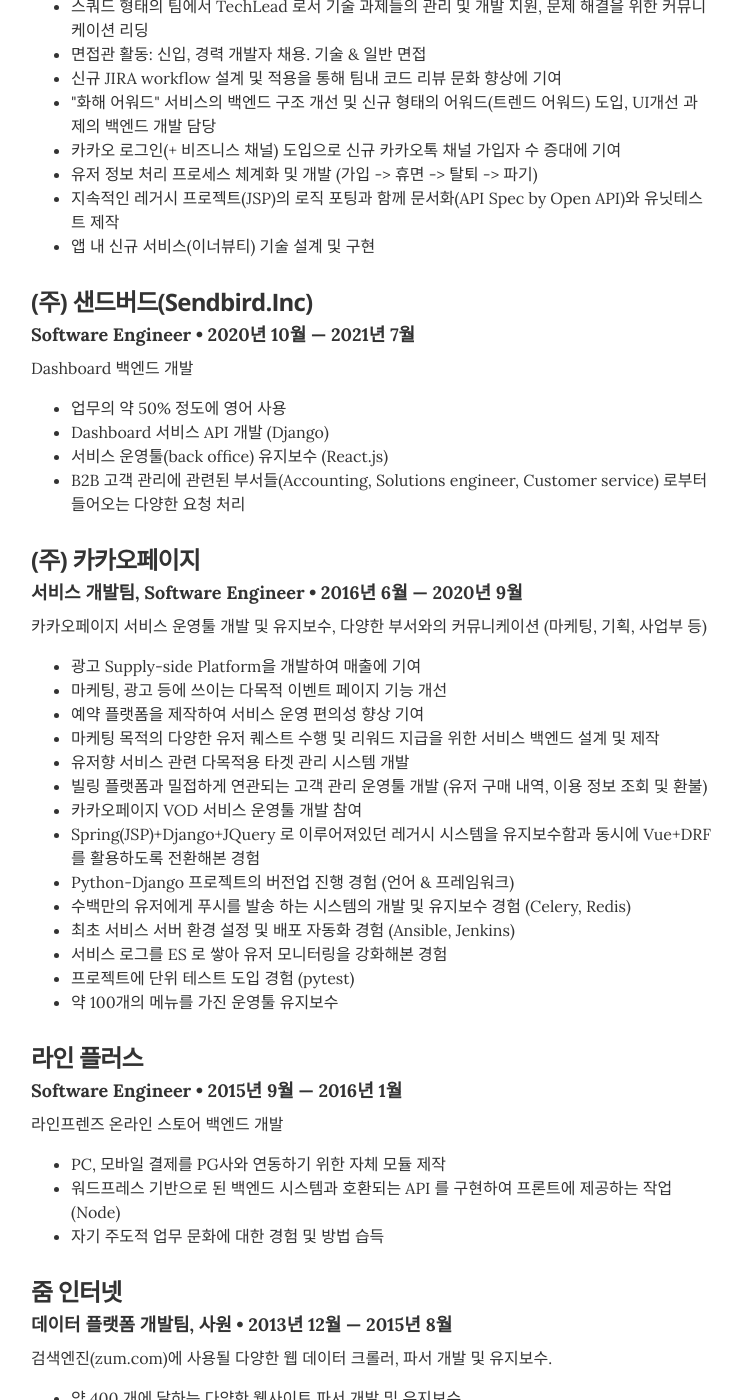
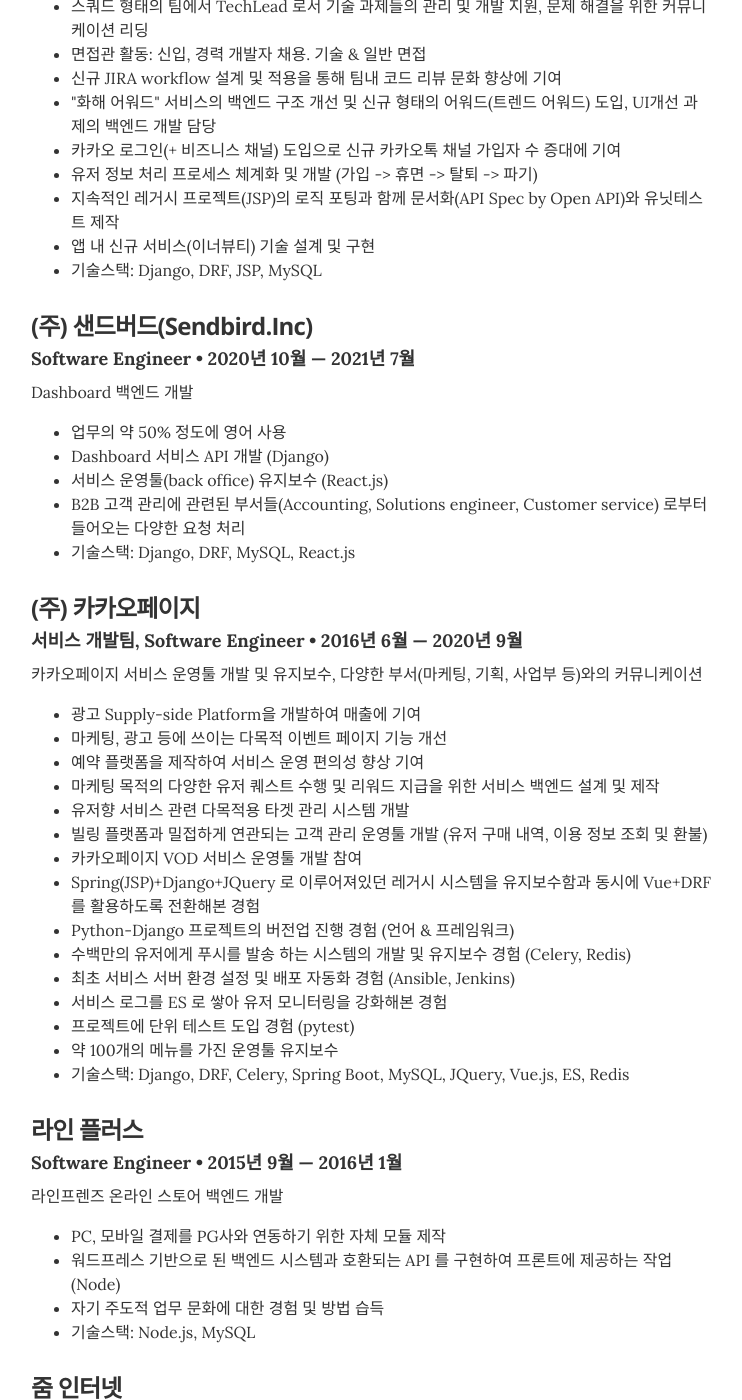
Before and after one commit to Shiwoo-Park/resume, a Jekyll site: the page built from index.html, in a window 1280 px wide and 1400 px high, scrolled down 658 px. Shown: the whole window, without its empty margins (269-1011 px from the left). Built offline with Jekyll 4.4.1, drawn with Linux system fonts in a browser that asks for light colours; some of the changed text lies outside the part shown.

Commit message:
updated resume

```diff
--- a/_data/experience.yml
+++ b/_data/experience.yml
@@ -13,6 +13,7 @@
       <li>유저 정보 처리 프로세스 체계화 및 개발 (가입 -> 휴면 -> 탈퇴 -> 파기)</li>
       <li>지속적인 레거시 프로젝트(JSP)의 로직 포팅과 함께 문서화(API Spec by Open API)와 유닛테스트 제작</li>
       <li>앱 내 신규 서비스(이너뷰티) 기술 설계 및 구현</li>
+      <li>기술스택: Django, DRF, JSP, MySQL</li>
     </ul>
 
 - company: (주) 샌드버드(Sendbird.Inc)
@@ -25,13 +26,14 @@
       <li>Dashboard 서비스 API 개발 (Django)</li>
       <li>서비스 운영툴(back office) 유지보수 (React.js)</li>
       <li>B2B 고객 관리에 관련된 부서들(Accounting, Solutions engineer, Customer service) 로부터 들어오는 다양한 요청 처리</li>
+      <li>기술스택: Django, DRF, MySQL, React.js</li>
     </ul>
 
 - company: (주) 카카오페이지
   position: 서비스 개발팀, Software Engineer
   duration: 2016년 6월 &mdash; 2020년 9월
   summary: |
-    카카오페이지 서비스 운영툴 개발 및 유지보수, 다양한 부서와의 커뮤니케이션 (마케팅, 기획, 사업부 등)
+    카카오페이지 서비스 운영툴 개발 및 유지보수, 다양한 부서(마케팅, 기획, 사업부 등)와의 커뮤니케이션
     <ul>
       <li>광고 Supply-side Platform을 개발하여 매출에 기여</li>
       <li>마케팅, 광고 등에 쓰이는 다목적 이벤트 페이지 기능 개선</li>
@@ -47,6 +49,7 @@
       <li>서비스 로그를 ES 로 쌓아 유저 모니터링을 강화해본 경험</li>
       <li>프로젝트에 단위 테스트 도입 경험 (pytest)</li>
       <li>약 100개의 메뉴를 가진 운영툴 유지보수</li>
+      <li>기술스택: Django, DRF, Celery, Spring Boot, MySQL, JQuery, Vue.js, ES, Redis</li>
     <ul>
 
 - company: 라인 플러스
@@ -58,6 +61,7 @@
       <li>PC, 모바일 결제를 PG사와 연동하기 위한 자체 모듈 제작</li>
       <li>워드프레스 기반으로 된 백엔드 시스템과 호환되는 API 를 구현하여 프론트에 제공하는 작업 (Node)</li>
       <li>자기 주도적 업무 문화에 대한 경험 및 방법 습득</li>
+      <li>기술스택: Node.js, MySQL</li>
     </ul>
 
 - company: 줌 인터넷
@@ -69,6 +73,7 @@
       <li>약 400 개에 달하는 다양한 웹사이트 파서 개발 및 유지보수</li>
       <li>신규 파서 제작, 관리, 모니터링을 제공하는 서비스 개발하여 신규 사이트 파서 제작 시간 1/5 단축</li>
       <li>대량의 블로그 데이터를 기반으로 고품질 블로그 100개를 추출하는 작업 경험</li>
+      <li>기술스택: Python, Java, Hadoop</li>
     </ul>
 
 # summary: Write about your core competencies in one or two sentences describing your position. If you held the position for a long time, it could be a longer section, including a couple bullet points
```
